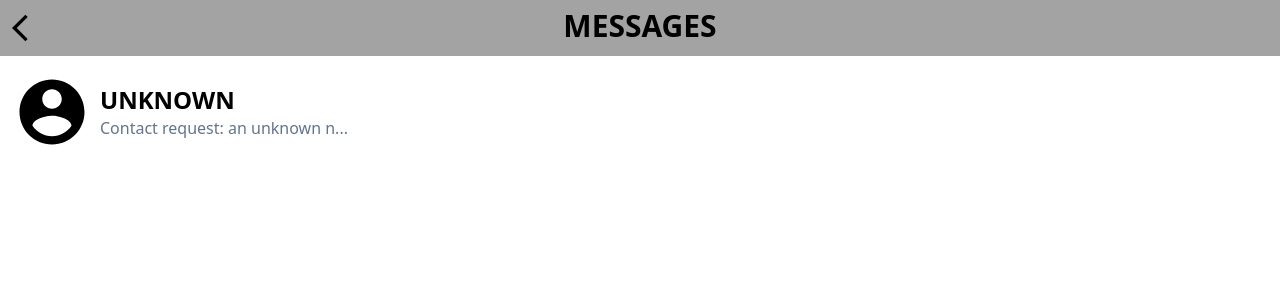
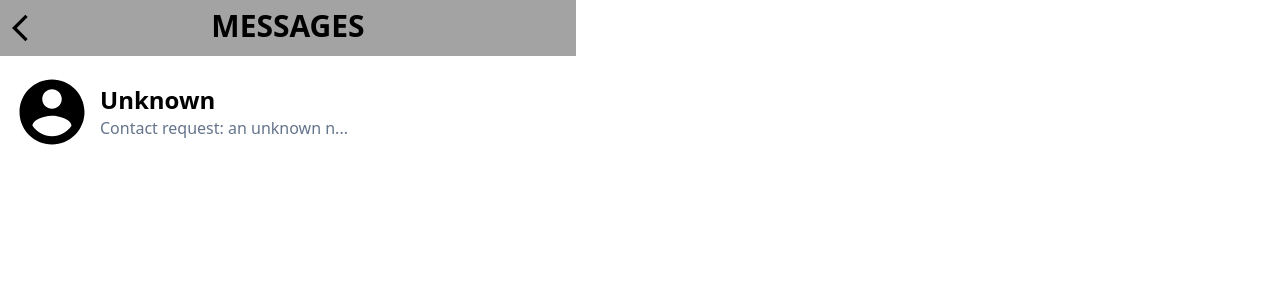
Before and after one commit to chelseadagger-fc/ars.phone, a React (Vite) app: page / in a window 1280 px wide. Both pictures are taken after a click on the element "MESSAGES". Shown: the top 300 px of the page. Built offline with nearby package versions, Linux system fonts and the light colour scheme.

Commit message:
moved contactDataSere to context layer to be accessible app-wide

```diff
--- a/src/App.tsx
+++ b/src/App.tsx
@@ -1,4 +1,4 @@
-import React, { useState } from 'react'
+import React from 'react'
 import './App.css'
 import HomeScreen from './components/HomeScreen/HomeScreen'
 import Messages from './components/MessagesScreen/Messages'
@@ -6,12 +6,7 @@ import Serenay from './components/MessagesScreen/Serenay'
 
 export default function App() {
 
-  interface ContactsTypes {
-    name: string;
-}
-
   const [activeScreen, setActiveScreen] = React.useState<string>('HomeScreen')
-  const [contactDataSere, setContactDataSere] = React.useState<ContactsTypes>({name: 'UNKNOWN'})
 
   const navigateTo = (newScreen: string) => {
     setActiveScreen(newScreen);
@@ -24,13 +19,10 @@ export default function App() {
   //     activeScreen.screenTitle === 'sere' ? (<Serenay onAppPress={handleChangeScreen} contactDataSere={contactDataSere} setcontactDataSere={setcontactDataSere} />) : null )
 
   return(
-    <div>
+    <div className="max-w-xl">
         {activeScreen === 'HomeScreen' && <HomeScreen navigateTo={navigateTo} />}
-        {activeScreen === 'Messages' && <Messages navigateTo={navigateTo} contactDataSere={contactDataSere} />}
-        {activeScreen === 'TextingSerenay' && <Serenay
-          navigateTo={navigateTo}
-          contactDataSere={contactDataSere}
-          setContactDataSere={setContactDataSere} />}
+        {activeScreen === 'Messages' && <Messages navigateTo={navigateTo} />}
+        {activeScreen === 'TextingSerenay' && <Serenay navigateTo={navigateTo} />}
     </div>
 
   )
--- a/src/StoryContext.tsx
+++ b/src/StoryContext.tsx
@@ -1,9 +1,11 @@
-import { createContext, useState, useEffect, ReactNode } from 'react';
+import { createContext, useState, useEffect, ReactNode, SetStateAction } from 'react';
 import data from './components/StoryData/Ch01.json';
 
 interface StoryContextType {
   story: Story;
   setStory: React.Dispatch<React.SetStateAction<Story>>;
+  contactDataSere: { name: string };
+  setContactDataSere: React.Dispatch<React.SetStateAction<{ name: string }>>;
   currentId: number | null;
   setCurrentId: React.Dispatch<React.SetStateAction<number | null>>;
   showChoices: boolean;
@@ -59,15 +61,19 @@ const defaultState: StoryContextType = {
     title: '',
     content: ''
   },
-  setStory: () => {},
+  setStory: () => { },
+  displayedMessages: [],
+  setDisplayedMessages: () => { },
   currentId: null,
-  setCurrentId: () => {},
+  setCurrentId: () => { },
   choices: [],
-  setChoices: () => {},
+  setChoices: () => { },
   showStartButton: false,
-  setShowStartButton: () => {},
+  setShowStartButton: () => { },
   showChoices: false,
-  setShowChoices: () => {}
+  setShowChoices: () => { },
+  contactDataSere: { name: 'Unknown' },
+  setContactDataSere: () => { }
 };
 
 const storyData: StoryElement[] = data as StoryElement[];
@@ -81,6 +87,7 @@ const StoryProvider = ({ children }: { children: ReactNode }) => {
   const [showChoices, setShowChoices] = useState<boolean>(false);
   const [choices, setChoices] = useState<string[]>([]);
   const [showStartButton, setShowStartButton] = useState<boolean>(true);
+  const [contactDataSere, setContactDataSere] = useState<{ name: string }>({ name: 'Unknown' });
 
   const handleChoice = (next: number, option: { text: string; delay: number; alignment: "left" | "right" | "center"; }) => {
     setShowChoices(false);
@@ -102,7 +109,7 @@ const StoryProvider = ({ children }: { children: ReactNode }) => {
   }, []);
 
   return (
-    <StoryContext.Provider value={{ story, displayedMessages, setDisplayedMessages, currentId, setCurrentId, showChoices, setShowChoices, choices, setChoices, showStartButton, setShowStartButton, handleChoice }}>
+    <StoryContext.Provider value={{ story, displayedMessages, setDisplayedMessages, contactDataSere, setContactDataSere, currentId, setCurrentId, showChoices, setShowChoices, choices, setChoices, showStartButton, setShowStartButton, handleChoice }}>
       {children}
     </StoryContext.Provider>
   );
--- a/src/components/HomeScreen/HomeScreen.tsx
+++ b/src/components/HomeScreen/HomeScreen.tsx
@@ -8,7 +8,7 @@ interface HomeScreenProps {
 
   const HomeScreen: React.FC<HomeScreenProps> = ({ navigateTo }) => {
     return (
-      <div className="h-dvh">
+      <div className="h-dvh w-full">
         <MainHomeArea />
         <ShortcutBar navigateTo={navigateTo} />
       </div>
--- a/src/components/MessagesScreen/Messages.tsx
+++ b/src/components/MessagesScreen/Messages.tsx
@@ -1,21 +1,21 @@
 import { MdArrowBackIosNew } from "react-icons/md";
 import { IoMdContact } from "react-icons/io";
-import React from "react";
+import React, { useContext } from "react";
+import { StoryContext } from "../../StoryContext";
 
 
 interface MessagesProps {
     navigateTo: (newScreen: string) => void;
-    contactDataSere: { name: string };
 }
 
 
 
-const Messages: React.FC<MessagesProps> = ({ navigateTo, contactDataSere }) => {
+const Messages: React.FC<MessagesProps> = ({ navigateTo }) => {
 
-
+    const { contactDataSere } = useContext(StoryContext);
 
     return (
-        <div className="h-dvh">
+        <div className="h-dvh max-w-full">
             <div className="bg-neutral-400 flex flex-row justify-center items-center h-14" >
                 <div className="absolute left-0 top-3 pl-1" onClick={() => navigateTo('HomeScreen')}>
                     <MdArrowBackIosNew size={"2em"}/>
--- a/src/components/MessagesScreen/Serenay.tsx
+++ b/src/components/MessagesScreen/Serenay.tsx
@@ -5,13 +5,11 @@ import { StoryContext } from '../../StoryContext';
 
 interface MessagesProps {
     navigateTo: (newScreen: string) => void;
-    contactDataSere: { name: string };
-    setContactDataSere: (name: (prevState: { name: string }) => { name: string }) => void;
 }
 
-const Serenay: React.FC<MessagesProps> = ({ navigateTo, contactDataSere, setContactDataSere }) => {
+const Serenay: React.FC<MessagesProps> = ({ navigateTo }) => {
 
-    const { story, displayedMessages, setDisplayedMessages } = useContext(StoryContext);
+    const { story, displayedMessages, setDisplayedMessages, contactDataSere, setContactDataSere } = useContext(StoryContext);
     const { currentId, setCurrentId, showChoices, setShowChoices, choices, setChoices, showStartButton, setShowStartButton, handleChoice } = useContext(StoryContext);
 
     useEffect(() => {
@@ -78,8 +76,8 @@ const Serenay: React.FC<MessagesProps> = ({ navigateTo, contactDataSere, setCont
 
 
     return (
-        <div className="h-dvh flex flex-col justify-between bg-neutral-800">
-            <div className="absolute w-full bg-neutral-700 flex flex-row justify-center items-center h-[8%]" >
+        <div className="h-dvh max-w-full flex flex-col justify-between bg-neutral-800">
+            <div className="absolute w-full max-w-xl bg-neutral-700 flex flex-row justify-center items-center h-[8%]" >
                 <div className="absolute left-0 top-3 pl-1" onClick={() => navigateTo('Messages')}>
                     <MdArrowBackIosNew size={"2em"} color="white" />
                 </div>
```
